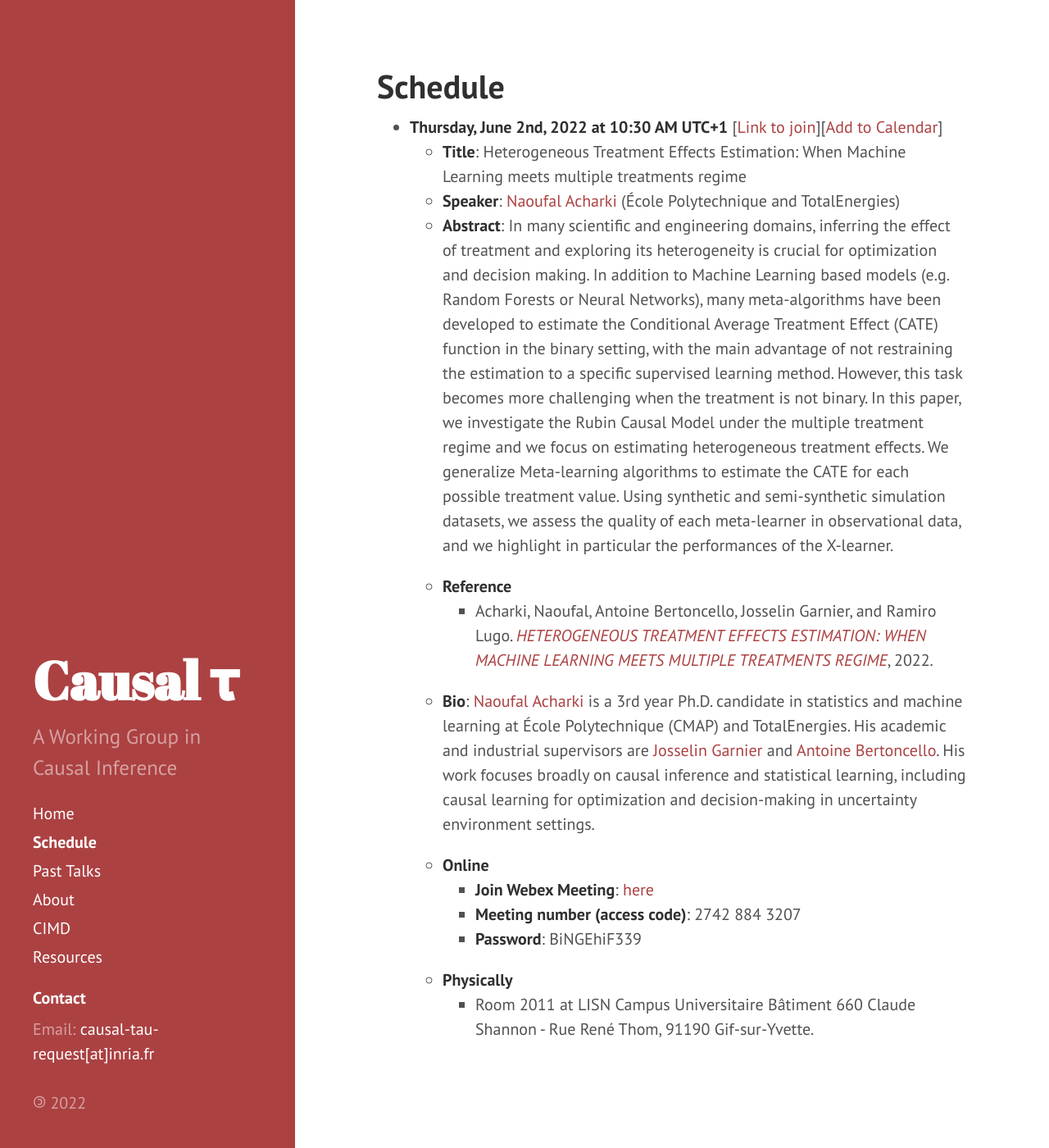
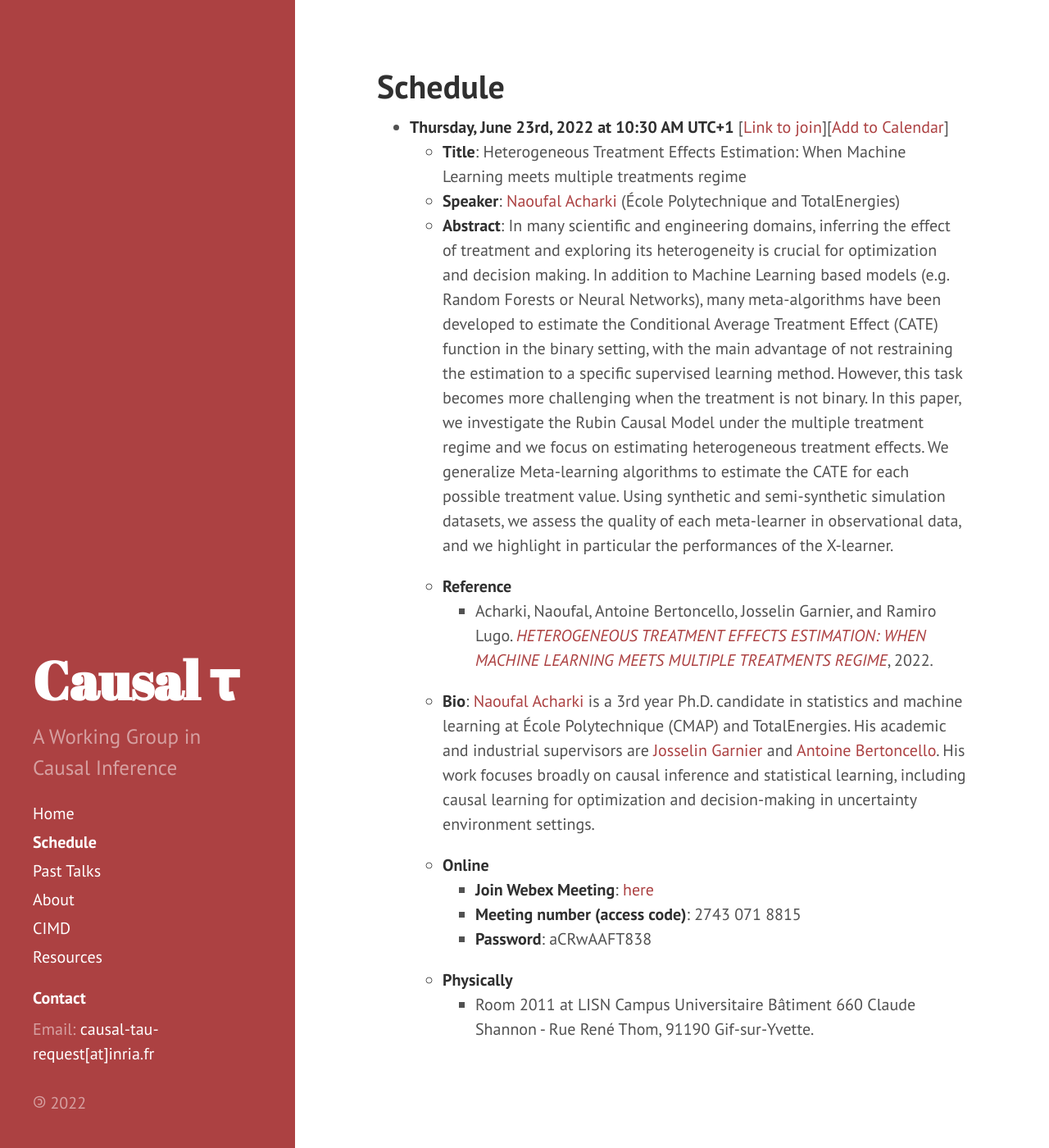
Before and after one commit to CausalTau/causaltau.github.io, a Jekyll site: the page built from schedule.md, in a window 1280 px wide and 1400 px high. Shown: the whole window at 82% size. Built offline with Jekyll 4.4.1, drawn with Linux system fonts in a browser that asks for light colours; nearby versions of some CDN libraries.

Commit message:
Add the schedule for June 23rd talk

```diff
--- a/schedule.md
+++ b/schedule.md
@@ -6,7 +6,7 @@ order: 3
 
 <!-- ## Upcoming Seminar Presentations -->
 
-* **Thursday, June 2nd, 2022 at 10:30 AM UTC+1** [[Link to join](https://inria.webex.com/inria-en/j.php?MTID=m71a281445cc86b9fc25b691631e8826b)][[Add to Calendar](/files/HTEE.ics)]
+* **Thursday, June 23rd, 2022 at 10:30 AM UTC+1** [[Link to join](https://inria.webex.com/inria-en/j.php?MTID=m60e3be9ccca7292f7f25e41476c3c6b2)][[Add to Calendar](/files/Acharki_HTEE.ics)]
   - **Title**: Heterogeneous Treatment Effects Estimation: When Machine Learning meets multiple treatments regime
   - **Speaker**: [Naoufal Acharki](https://nacharki.github.io) (École Polytechnique and TotalEnergies)
   - **Abstract**: In many scientific and engineering domains, inferring the effect of treatment and exploring its heterogeneity is crucial for optimization and decision making. In addition to Machine Learning based models (e.g. Random Forests or Neural Networks), many meta-algorithms have been developed to estimate the Conditional Average Treatment Effect (CATE) function in the binary setting, with the main advantage of not restraining the estimation to a specific supervised learning method. However, this task becomes more challenging when the treatment is not binary. In this paper, we investigate the Rubin Causal Model under the multiple treatment regime and we focus on estimating heterogeneous treatment effects. We generalize Meta-learning algorithms to estimate the CATE for each possible treatment value. Using synthetic and semi-synthetic simulation datasets, we assess the quality of each meta-learner in observational data, and we highlight in particular the performances of the X-learner.
@@ -16,8 +16,8 @@ order: 3
   * **Bio**: [Naoufal Acharki](https://nacharki.github.io) is a 3rd year Ph.D. candidate in statistics and machine learning at École Polytechnique (CMAP) and TotalEnergies. His academic and industrial supervisors are [Josselin Garnier](https://josselin-garnier.org) and [Antoine Bertoncello](https://short.link/x7p4rf). His work focuses broadly on causal inference and statistical learning, including causal learning for optimization and decision-making in uncertainty environment settings.
 
   * **Online**
-    - **Join Webex Meeting**: [here](https://inria.webex.com/inria-en/j.php?MTID=m71a281445cc86b9fc25b691631e8826b)
-    - **Meeting number (access code)**: 2742 884 3207
-    - **Password**: BiNGEhiF339
+    - **Join Webex Meeting**: [here](https://inria.webex.com/inria-en/j.php?MTID=m60e3be9ccca7292f7f25e41476c3c6b2)
+    - **Meeting number (access code)**: 2743 071 8815
+    - **Password**: aCRwAAFT838
   * **Physically**
     - Room 2011 at LISN Campus Universitaire Bâtiment 660 Claude Shannon - Rue René Thom, 91190 Gif-sur-Yvette.
```
Also changed, not shown: 1 other file.
